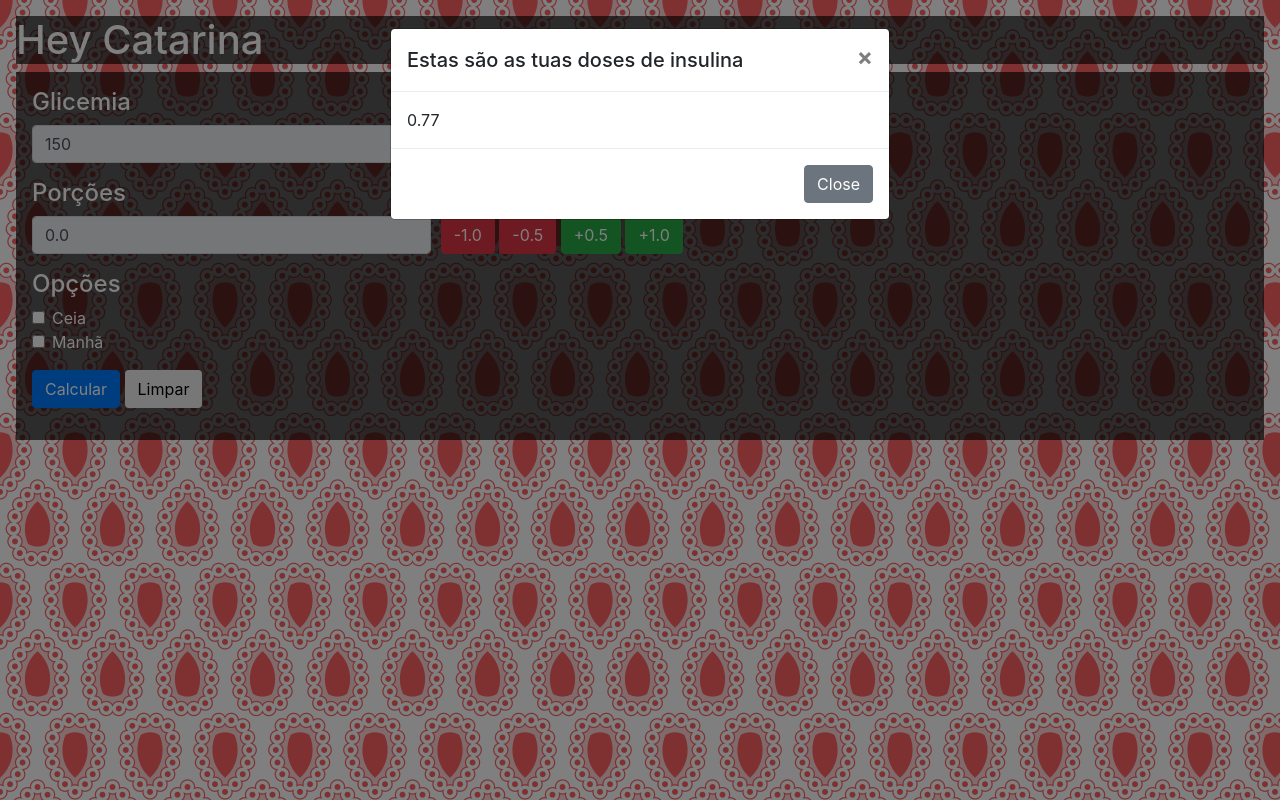
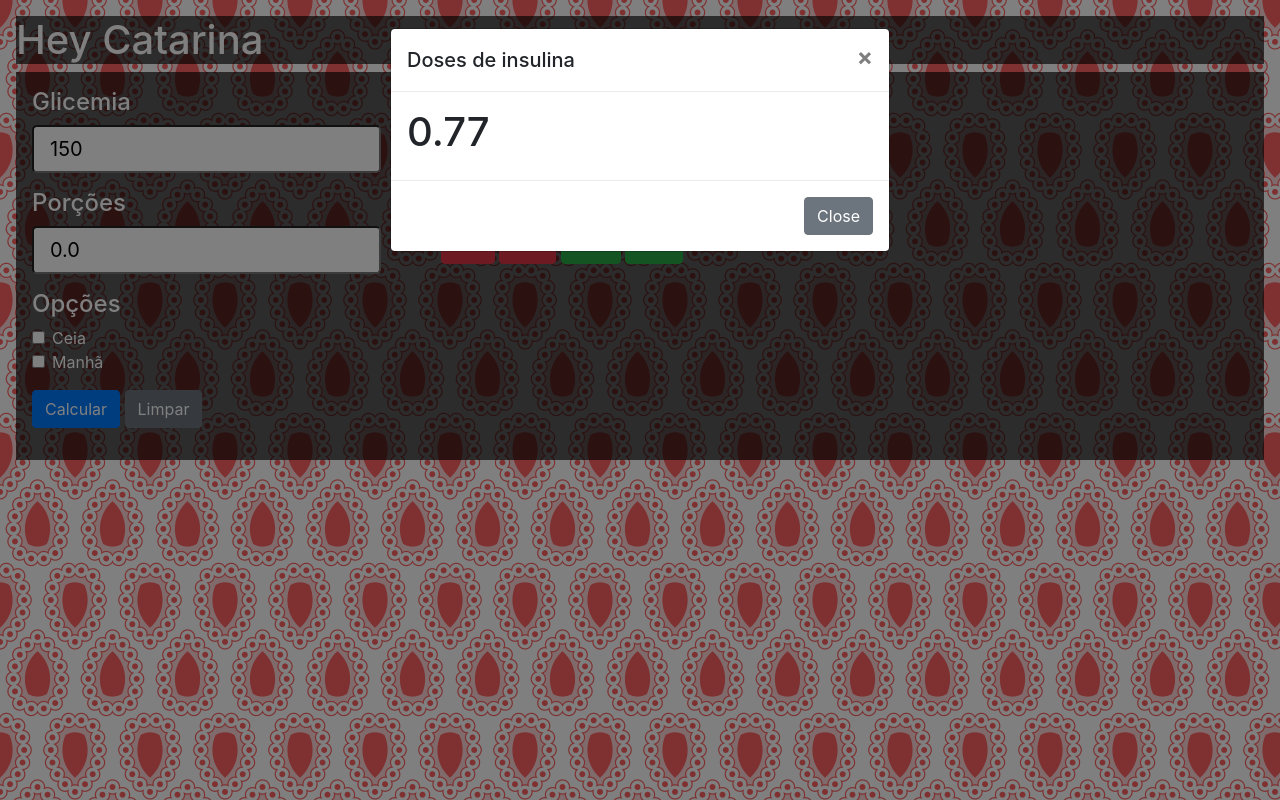
Before and after one commit to rdquintas/InsulinaCalc, a plain HTML site: page index.html in a window 1280 px wide. Both pictures are taken after a click on the button "Calcular". Drawn offline with nearby package versions, Linux system fonts and the light colour scheme.

Commit message:
fixing CSS

```diff
--- a/css/main.css
+++ b/css/main.css
@@ -1,5 +1,6 @@
 body {
     padding: 1rem;
+    touch-action: manipulation;
 }
 
 form {
--- a/index.html
+++ b/index.html
@@ -20,7 +20,7 @@
         <h4>Glicemia</h4>
         <div class="form-row">
             <div class="form-group col-md-4">
-                <input type="number" class="form-control" id="inGlicemia" value="150" readonly>
+                <input type="number" class="form-control-lg" id="inGlicemia" value="150" readonly>
             </div>
             <div class="form-group col-md-4">
                 <button id="btnGli_m10" type="button" class="btn btn-primary btn-danger">-10</button>
@@ -32,7 +32,7 @@
         <h4>Porções</h4>
         <div class="form-row">
             <div class="form-group col-md-4">
-                <input type="number" class="form-control" id="inPorcoes" value="0.0" readonly>
+                <input type="number" class="form-control-lg" id="inPorcoes" value="0.0" readonly>
             </div>
             <div class="form-group col-md-4">
                 <button id="btnPor_m10" type="button" class="btn btn-primary btn-danger">-1.0</button>
@@ -62,7 +62,7 @@
         <div class="form-group row">
             <div class="col-sm-10">
                 <button id="btnCalcular" class="btn btn-primary">Calcular</button>
-                <button id="btnLimpar" class="btn">Limpar</button>
+                <button id="btnLimpar" class="btn btn-secondary">Limpar</button>
             </div>
 
         </div>
@@ -74,7 +74,7 @@
         <div class="modal-dialog" role="document">
             <div class="modal-content">
                 <div class="modal-header">
-                    <h5 class="modal-title" id="exampleModalLabel">Estas são as tuas doses de insulina</h5>
+                    <h5 class="modal-title" id="exampleModalLabel">Doses de insulina</h5>
                     <button type="button" class="close" data-dismiss="modal" aria-label="Close">
                     <span aria-hidden="true">&times;</span>
                 </button>
--- a/js/main.js
+++ b/js/main.js
@@ -78,7 +78,7 @@ $(document).ready(function() {
         doses = doses.toFixed(2);
 
         $('#exampleModal').modal('toggle');
-        $("#modalText").html(doses);
+        $("#modalText").html('<h1>' + doses + '</h1>');
     });
 });
 
```
